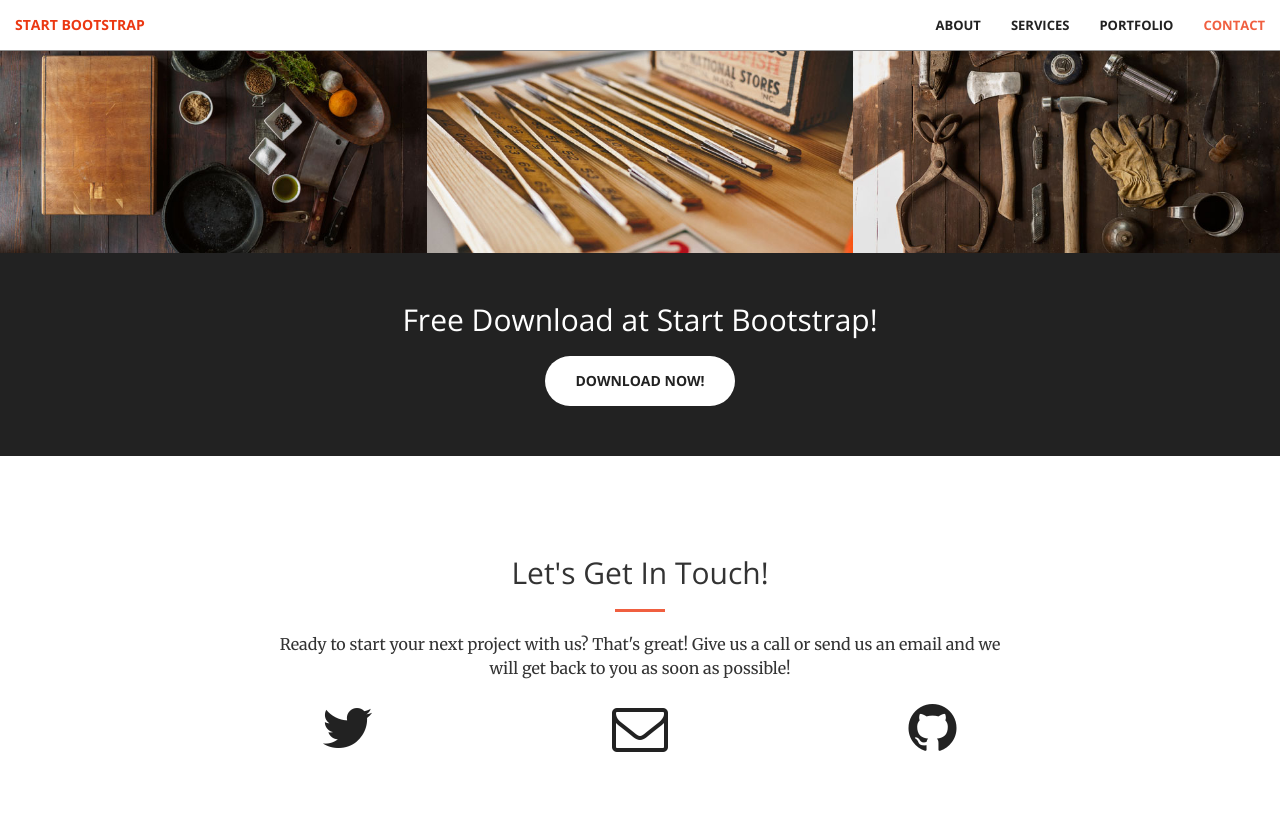
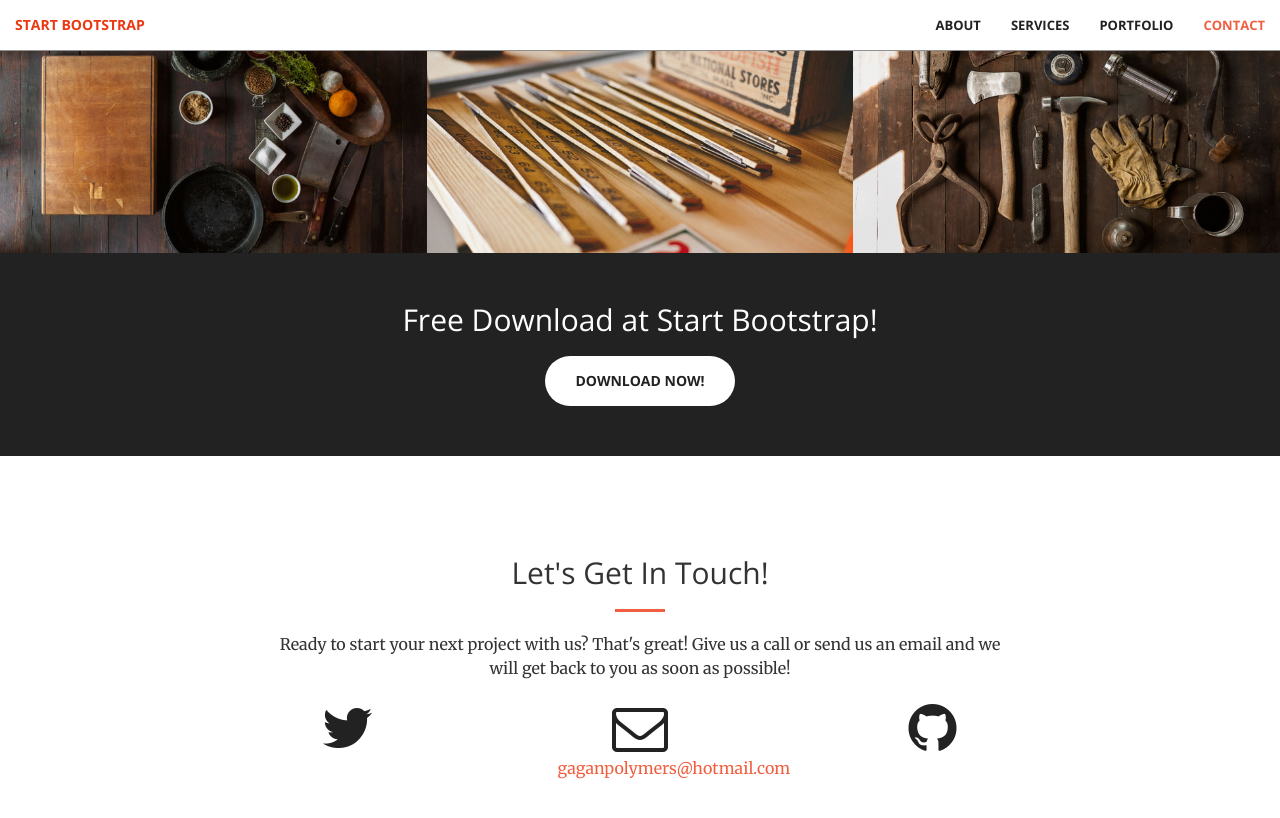
Before and after one commit to gagandeepsingh485/gagan-polymers, a Jekyll site: the page built from index.html, in a window 1280 px wide and 900 px high, scrolled down 1981 px. Shown: the top 818 px of the window. Built offline with Jekyll 4.4.1, drawn with Linux system fonts in a browser that asks for light colours.

Commit message:
Update _config.yml

```diff
--- a/_config.yml
+++ b/_config.yml
@@ -1,6 +1,6 @@
 # Site settings
-title:
-email:
+title: "Gagan Polymers"
+email: "gaganpolymers@hotmail.com"
 description: > # this means to ignore newlines until "baseurl:"
 baseurl: "" # the subpath of your site, e.g. /blog/
 url: "" # the base hostname & protocol for your site
```
